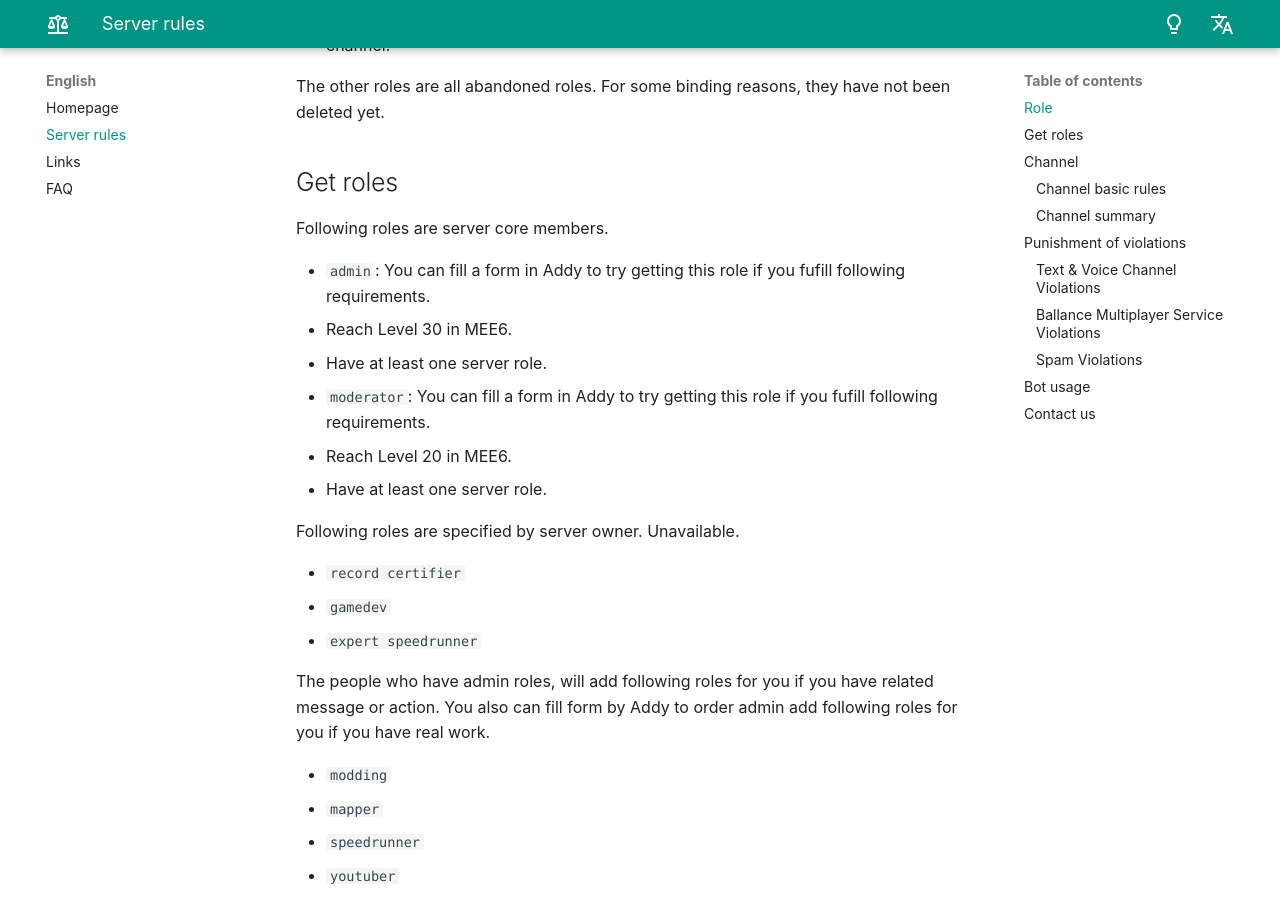
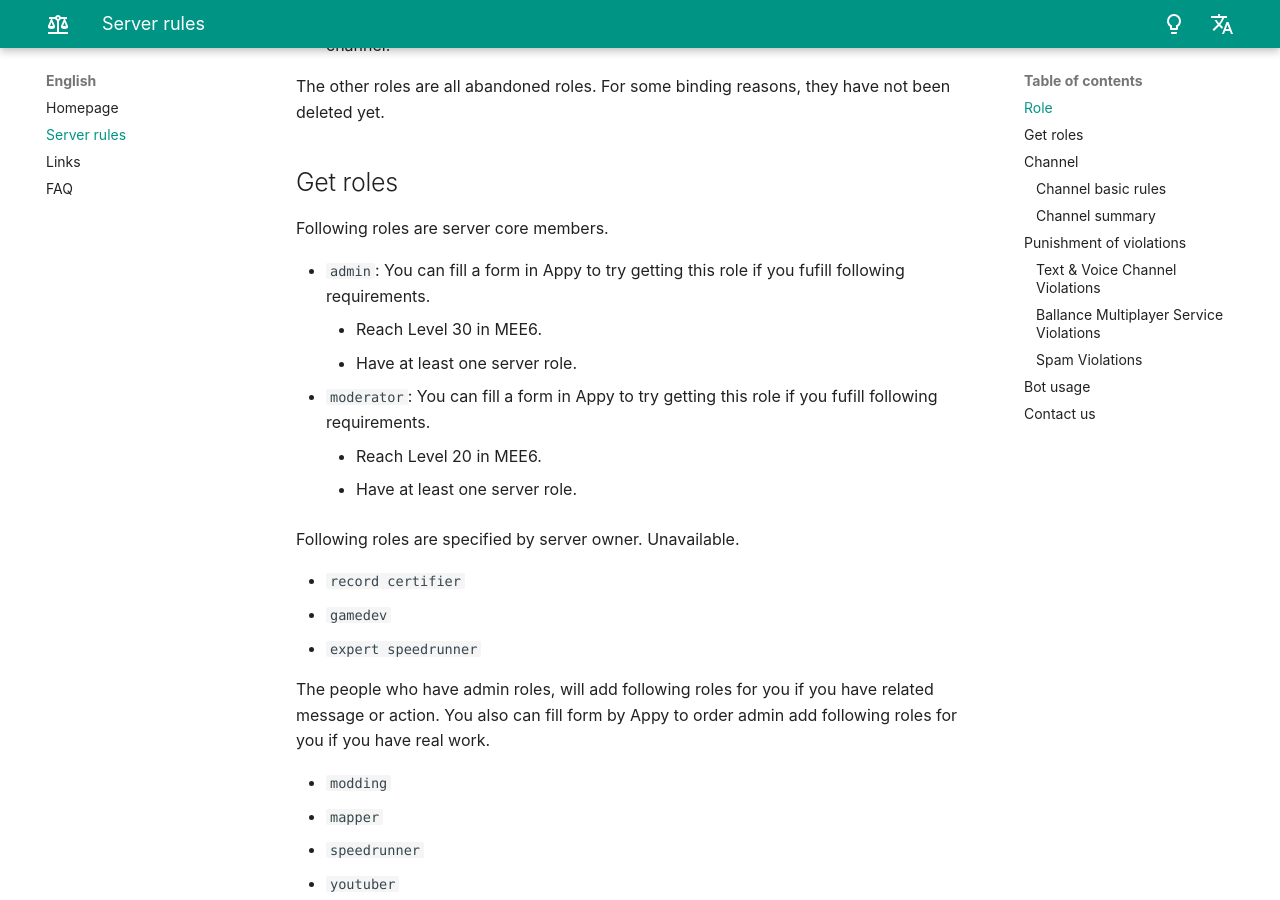
Before and after one commit to yyc12345/ballance-discord-rules, an MkDocs documentation site: the page built from docs/en/srv_rules.md, in a window 1280 px wide and 900 px high, scrolled down 1169 px. Built offline with MkDocs 1.6.1 and Material for MkDocs 9.7.7, drawn with Linux system fonts in a browser that asks for light colours; comment, search, counter and statistics services are not loaded.

Commit message:
fix typo and format issue

```diff
--- a/docs/en/srv_rules.md
+++ b/docs/en/srv_rules.md
@@ -36,12 +36,12 @@ The other roles are all abandoned roles. For some binding reasons, they have not
 
 Following roles are server core members.
 
-* `admin`: You can fill a form in Addy to try getting this role if you fufill following requirements.
-  * Reach Level 30 in MEE6.
-  * Have at least one server role.
-* `moderator`: You can fill a form in Addy to try getting this role if you fufill following requirements.
-  * Reach Level 20 in MEE6.
-  * Have at least one server role.
+* `admin`: You can fill a form in Appy to try getting this role if you fufill following requirements.
+    - Reach Level 30 in MEE6.
+    - Have at least one server role.
+* `moderator`: You can fill a form in Appy to try getting this role if you fufill following requirements.
+    - Reach Level 20 in MEE6.
+    - Have at least one server role.
 
 Following roles are specified by server owner. Unavailable.
 
@@ -49,7 +49,7 @@ Following roles are specified by server owner. Unavailable.
 * `gamedev`
 * `expert speedrunner`
 
-The people who have admin roles, will add following roles for you if you have related message or action. You also can fill form by Addy to order admin add following roles for you if you have real work.
+The people who have admin roles, will add following roles for you if you have related message or action. You also can fill form by Appy to order admin add following roles for you if you have real work.
 
 * `modding`
 * `mapper`
```
Also changed, not shown: docs/en/faq.md (+1 -1 lines), docs/zh-hans/srv_rules.md (+3 -3 lines).
